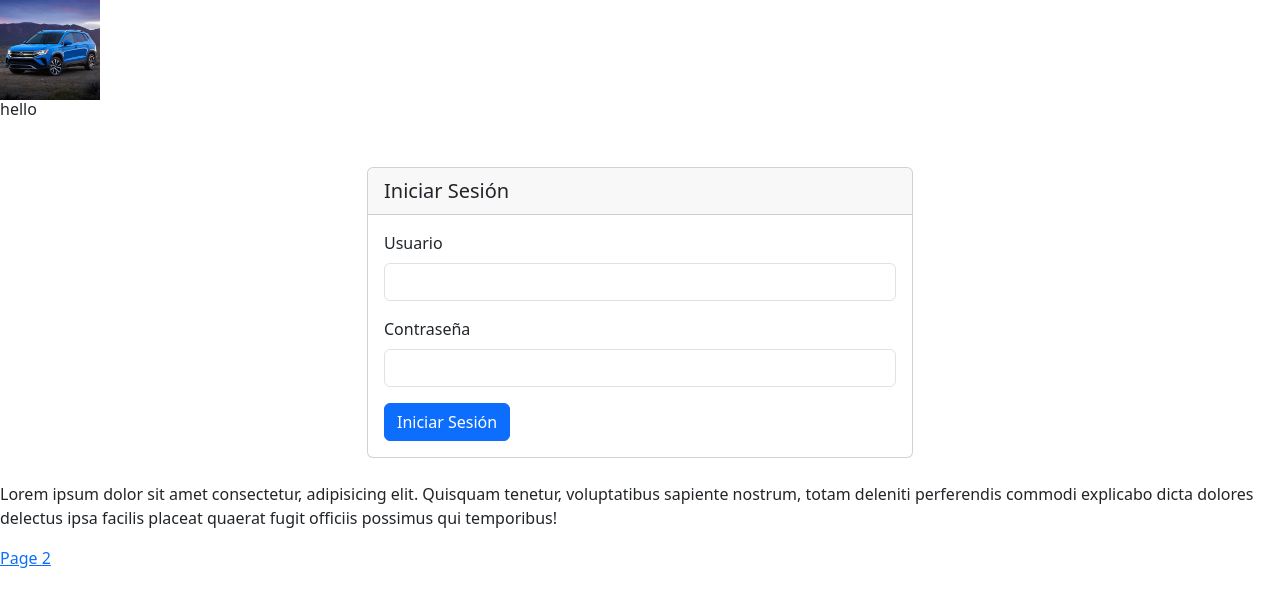
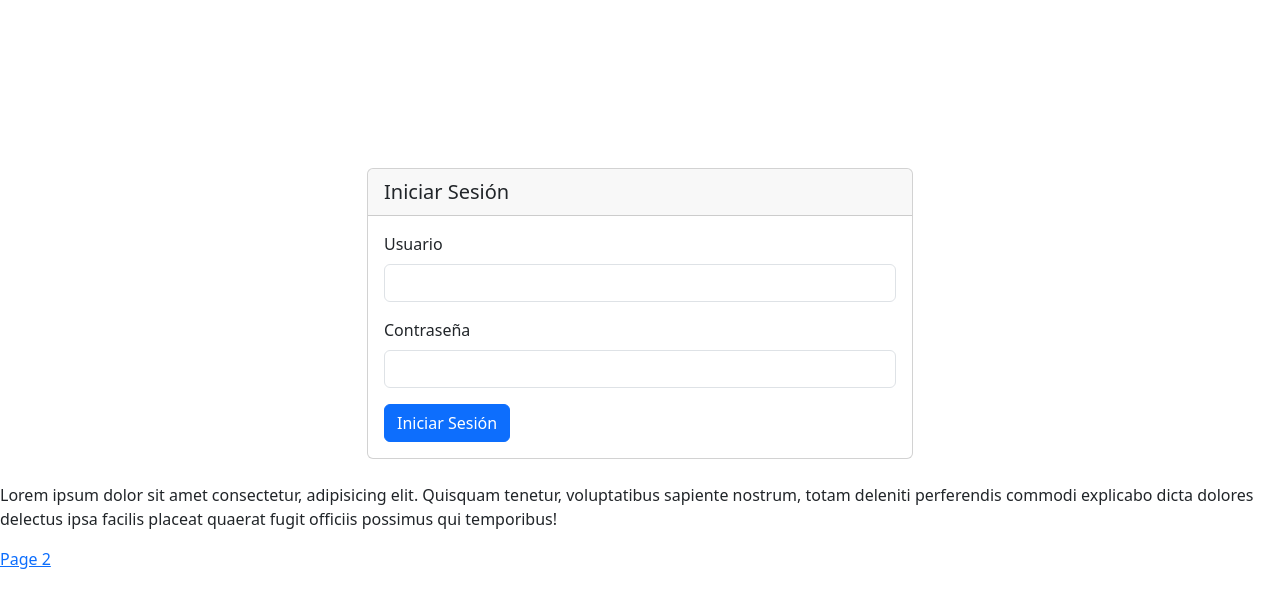
Before and after one commit to 20203tn014/reportes-pwaMike10A, a plain HTML site: page index.html in a window 1280 px wide. Drawn offline with nearby package versions, Linux system fonts and the light colour scheme.

Commit message:
update 17/10/2023-2

```diff
--- a/index.html
+++ b/index.html
@@ -8,12 +8,14 @@
     <link href="https://cdn.jsdelivr.net/npm/bootstrap@5.3.2/dist/css/bootstrap.min.css" rel="stylesheet"
         integrity="sha384-T3c6CoIi6uLrA9TneNEoa7RxnatzjcDSCmG1MXxSR1GAsXEV/Dwwykc2MPK8M2HN" crossorigin="anonymous">
     <link rel="stylesheet" href="css/styles.css">
+    <link rel="manifest" href="manifest.json">
 </head>
-
 <body>
-    <img src="img/car2.jpg" alt="Carro" style="height: 100px;">
-    <h6>hello</h6>
-
+    <br>
+    <br>
+    <br>
+    <br>
+    <br>
     <div class="container">
         <div class="row justify-content-center mt-5">
             <div class="col-md-6">
```
Also changed, not shown: img/icons/icon-192x192.png (added), img/icons/icon-256x256.png (added), img/icons/icon-384x384.png (added), img/icons/icon-512x512.png (added), manifest.json (added).
